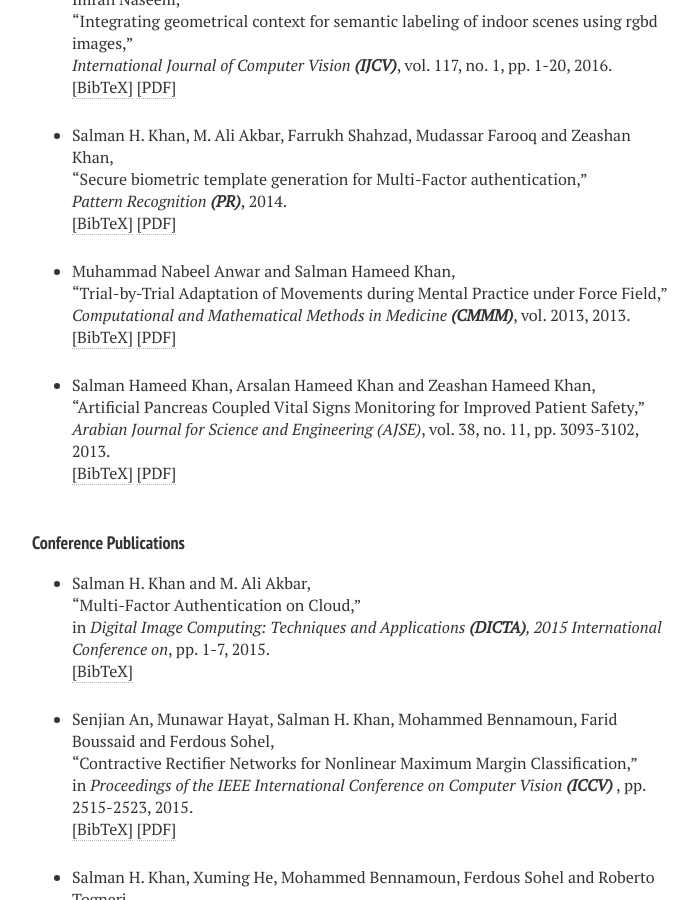
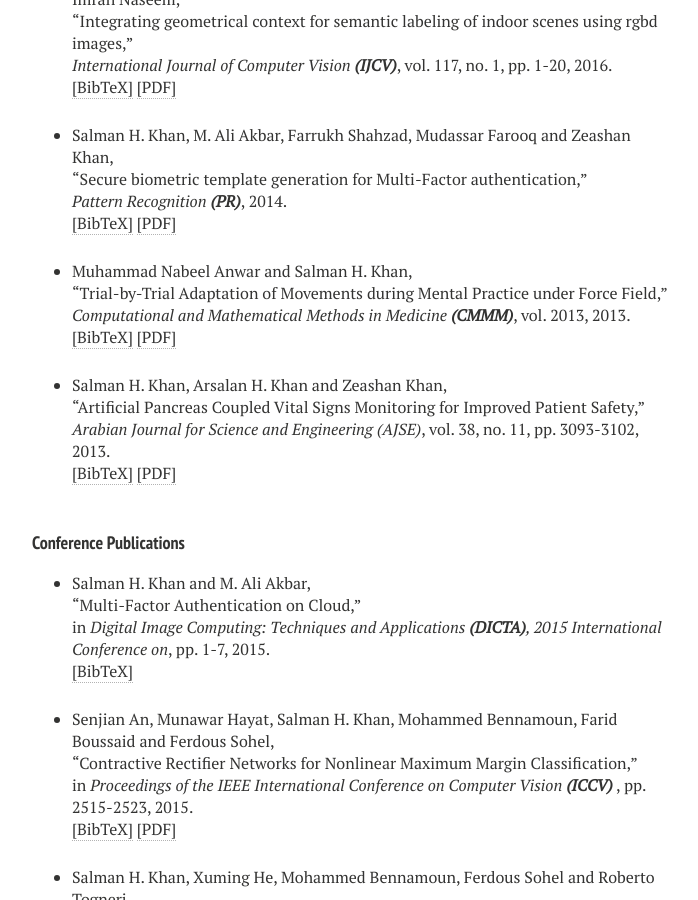
Before and after one commit to awaisrauf/salman-h-khan.github.io, a Jekyll site: the page built from publications.md, in a window 1280 px wide and 900 px high, scrolled down 673 px. Shown: the whole window, without its empty margins (288-986 px from the left). Built offline with Jekyll 4.4.1, drawn with Linux system fonts in a browser that asks for light colours; nearby versions of some CDN libraries.

Commit message:
Update publications.html

```diff
--- a/_layouts/publications.html
+++ b/_layouts/publications.html
@@ -248,7 +248,7 @@
 
 <!-- Item: anwar2013trial -->
 <li ><p>
-Muhammad Nabeel Anwar and Salman Hameed Khan, <br>
+Muhammad Nabeel Anwar and Salman H. Khan, <br>
 &ldquo;Trial-by-Trial Adaptation of Movements during Mental Practice under Force Field,&rdquo;<br>
 <i>Computational and Mathematical Methods in Medicine <b>(CMMM)</b></i>,
 vol. 2013,
@@ -278,7 +278,7 @@
 
 <!-- Item: khan2013artificial -->
 <li ><p>
-Salman Hameed Khan, Arsalan Hameed Khan and Zeashan Hameed Khan, <br>
+Salman H. Khan, Arsalan H. Khan and Zeashan Khan, <br>
 &ldquo;Artificial Pancreas Coupled Vital Signs Monitoring for Improved Patient Safety,&rdquo;<br>
 <i>Arabian Journal for Science and Engineering (AJSE)</i>,
 vol. 38,
```
